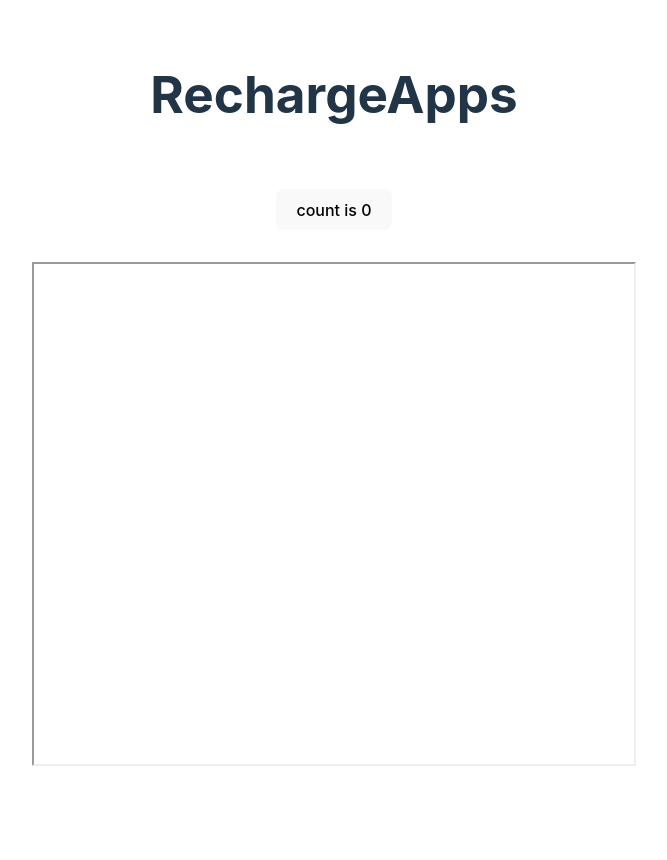
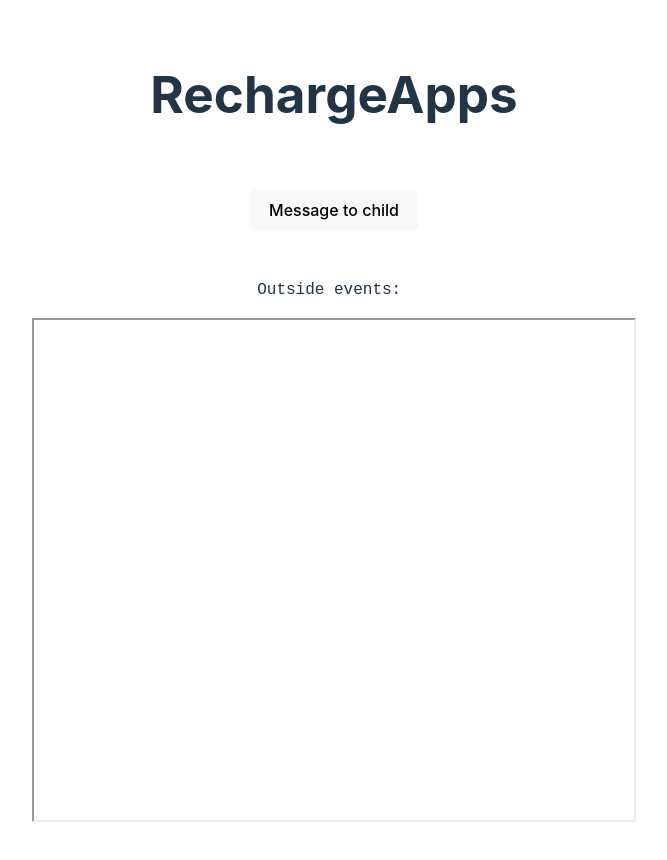
Before and after one commit to alejandronanez/react-runtime-research, a React (Vite) app in the folder iframe/: page / in a window 1280 px wide. Shown: the whole page, without its empty margins (306-973 px from the left). Before the commit the page ends 804 px from the top, so only its background shows below. Built offline with nearby package versions, Linux system fonts and the light colour scheme.

Commit message:
feat: communicate between child and parent

```diff
--- a/iframe/index.html
+++ b/iframe/index.html
@@ -9,7 +9,9 @@
   <body>
     <div
       id="external-app-data"
-      data-embedded-url="http://127.0.0.1:5174/"
+      data-embedded-url="http://127.0.0.1:5174"
+      data-success-event="merchant:event:success"
+      data-cancel-event="merchant:event:cancel"
     ></div>
     <div id="root"></div>
     <script type="module" src="/src/main.tsx"></script>
--- a/iframe/src/App.tsx
+++ b/iframe/src/App.tsx
@@ -1,21 +1,59 @@
-import { useState } from 'react';
+import {
+  IframeHTMLAttributes,
+  useCallback,
+  useEffect,
+  useRef,
+  useState,
+} from 'react';
 import './App.css';
 
 type AppProps = {
   embeddedUrl: string;
+  embeddedSuccessEvent: string;
+  embeddedCancelEvent: string;
 };
-function App({ embeddedUrl }: AppProps) {
-  const [count, setCount] = useState(0);
+function App({
+  embeddedUrl,
+  embeddedCancelEvent,
+  embeddedSuccessEvent,
+}: AppProps) {
+  const [messageFromChild, setMessageFromChild] = useState('');
+  const iFrameRef = useRef<any>(null);
+  const sendMessage = () => {
+    if (!iFrameRef.current) return;
+
+    iFrameRef.current.contentWindow.postMessage(
+      'something',
+      'http://127.0.0.1:5174',
+    );
+
+    iFrameRef.current.contentWindow.postMessage('Hello son!', embeddedUrl);
+  };
+
+  const callback = useCallback((e: any) => {
+    if (typeof e.data === 'string') {
+      setMessageFromChild(e.data);
+    }
+  }, []);
+
+  useEffect(() => {
+    window.addEventListener('message', callback);
+
+    return () => window.removeEventListener('message', callback);
+  }, []);
 
   return (
     <div className="App">
       <h1>RechargeApps</h1>
       <div className="card">
-        <button onClick={() => setCount((count) => count + 1)}>
-          count is {count}
-        </button>
+        <button onClick={() => sendMessage()}>Message to child</button>
       </div>
-      <iframe style={{ height: 500, width: 600 }} src={embeddedUrl} />
+      <pre>Outside events: {messageFromChild}</pre>
+      <iframe
+        ref={iFrameRef}
+        style={{ height: 500, width: 600 }}
+        src={embeddedUrl}
+      />
     </div>
   );
 }
--- a/iframe/src/main.tsx
+++ b/iframe/src/main.tsx
@@ -12,9 +12,17 @@
 }
 
 const embeddedUrl = embeddedDOMNode.dataset.embeddedUrl as string;
+const embeddedSuccessEvent = embeddedDOMNode.dataset
+  .embeddedSuccessEvent as string;
+const embeddedCancelEvent = embeddedDOMNode.dataset
+  .embeddedCancelEvent as string;
 
 ReactDOM.createRoot(document.getElementById('root') as HTMLElement).render(
   <React.StrictMode>
-    <App embeddedUrl={embeddedUrl} />
+    <App
+      embeddedUrl={embeddedUrl}
+      embeddedSuccessEvent={embeddedSuccessEvent}
+      embeddedCancelEvent={embeddedCancelEvent}
+    />
   </React.StrictMode>,
 );
```
Also changed, not shown: 1 other file (tests, documents, lock files or other folders).
